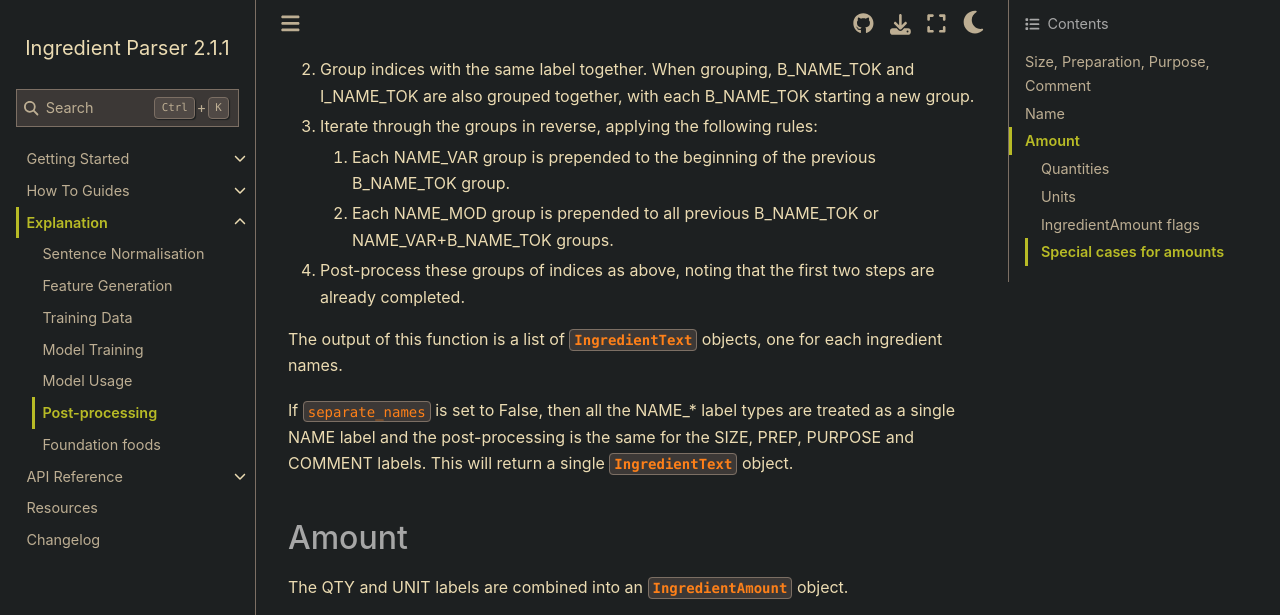
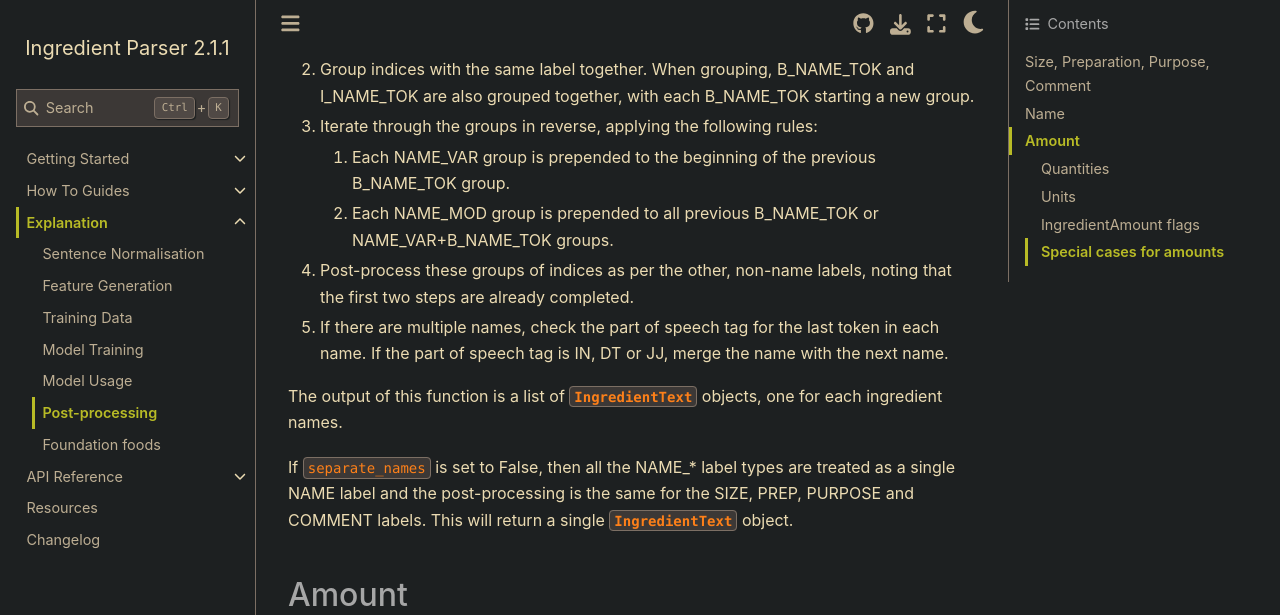
Before and after one commit to strangetom/ingredient-parser, a Sphinx documentation site: the page built from docs/source/explanation/postprocessing.rst, in a window 1280 px wide and 900 px high, scrolled down 1326 px, cut to the strip 0-615 px from the top of the window. Built offline with Sphinx 7.4.7 and the Sphinx Book theme 1.1.4, drawn with Linux system fonts in a browser that asks for light colours.

Commit message:
Docs: Update docs for postprocessing to mention merging of names ending with IN/DT/JJ tag

```diff
--- a/docs/source/explanation/postprocessing.rst
+++ b/docs/source/explanation/postprocessing.rst
@@ -48,7 +48,9 @@ The post-processing to obtain the ingredient names is similar to above, but with
    #. Each NAME_VAR group is prepended to the beginning of the previous B_NAME_TOK group.
    #. Each NAME_MOD group is prepended to all previous B_NAME_TOK or NAME_VAR+B_NAME_TOK groups.
 
-#. Post-process these groups of indices as above, noting that the first two steps are already completed.
+#. Post-process these groups of indices as per the other, non-name labels, noting that the first two steps are already completed.
+#. If there are multiple names, check the part of speech tag for the last token in each name.
+   If the part of speech tag is IN, DT or JJ, merge the name with the next name.
 
 The output of this function is a list of :class:`IngredientText` objects, one for each ingredient names.
 
```
